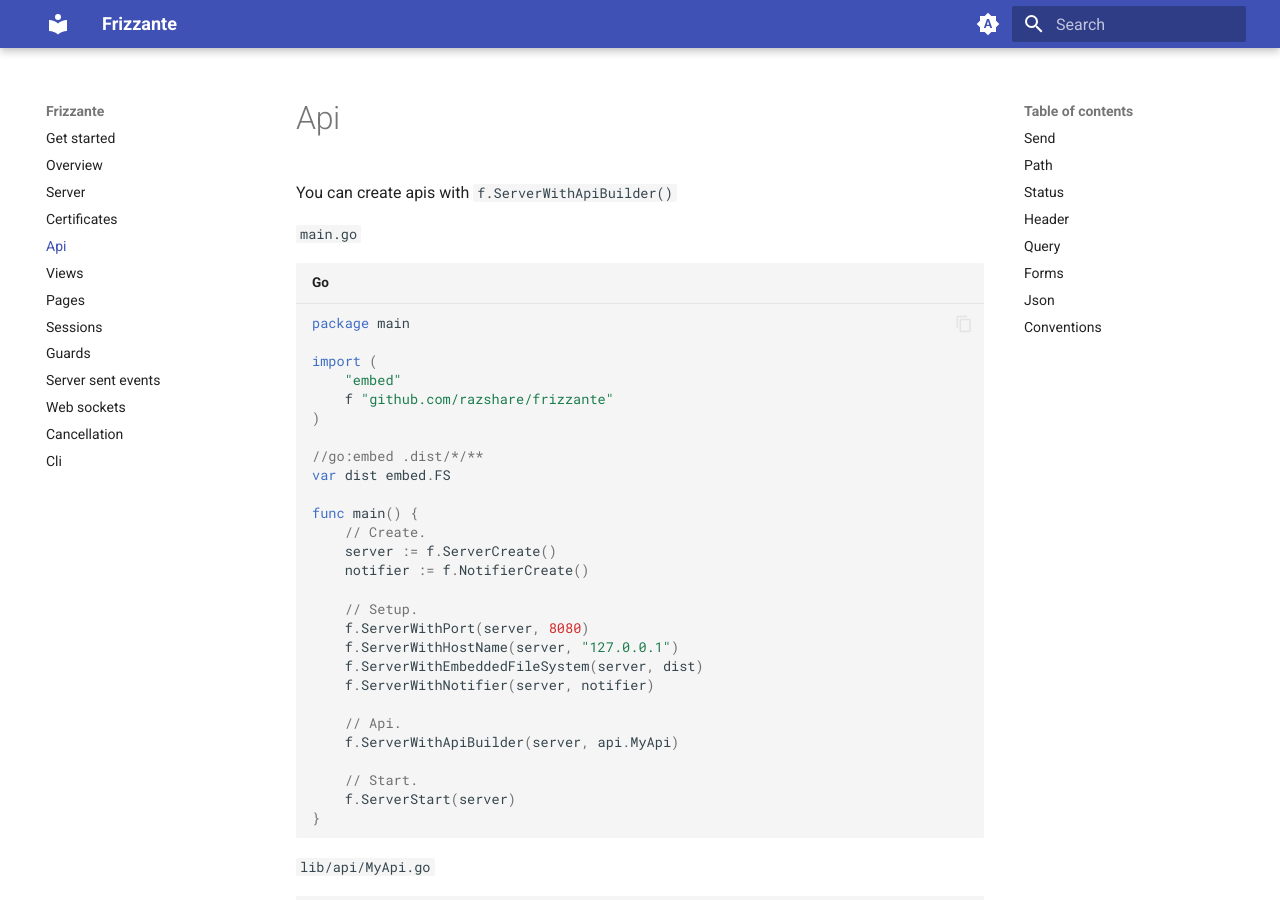
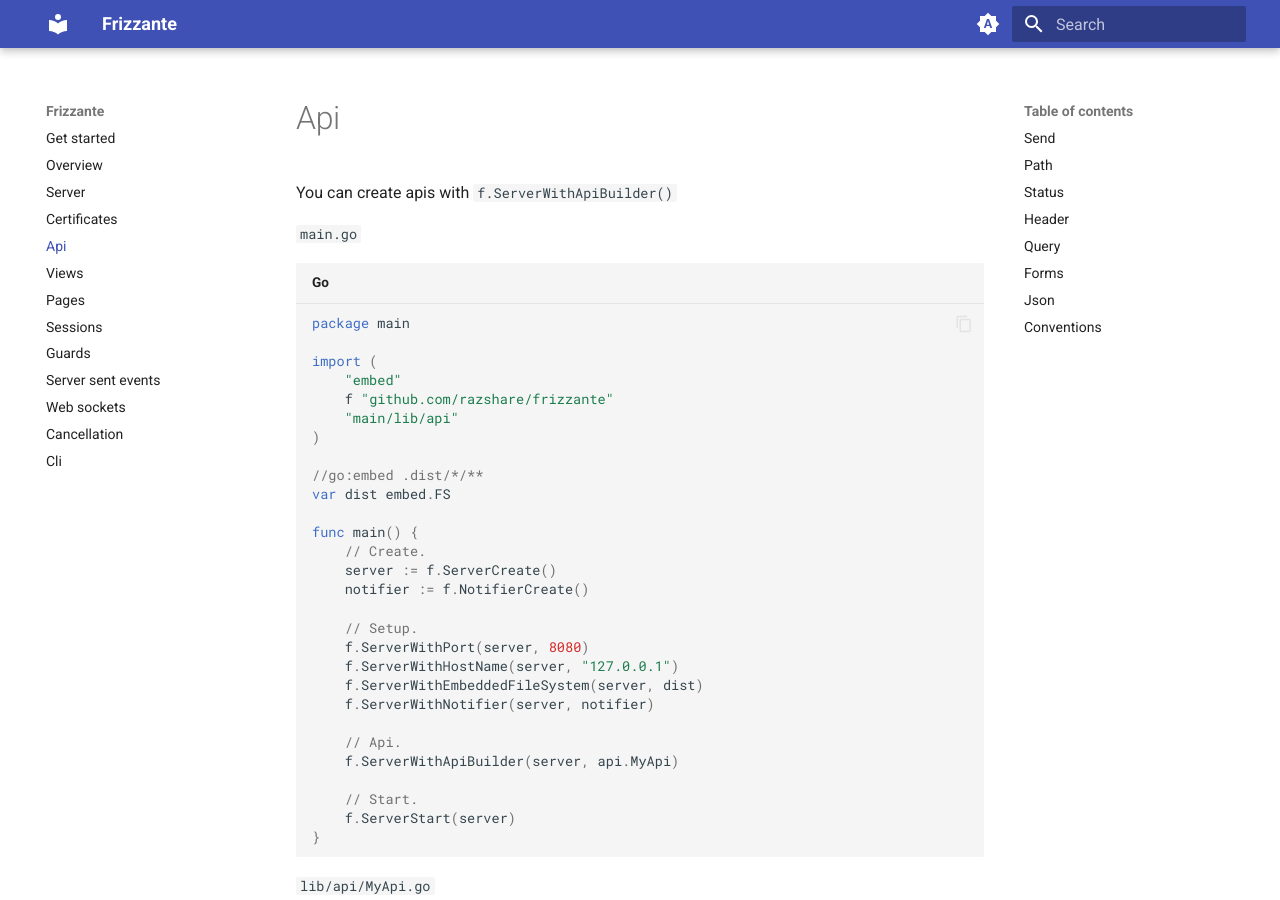
Before and after one commit to razshare/frizzante-docs, an MkDocs documentation site: the page built from docs/api.md, in a window 1280 px wide and 900 px high. Built offline with MkDocs 1.6.1 and Material for MkDocs 9.7.7, drawn with Linux system fonts in a browser that asks for light colours.

Commit message:
chore(docs): update api.

```diff
--- a/docs/api.md
+++ b/docs/api.md
@@ -8,6 +8,7 @@
 import (
 	"embed"
 	f "github.com/razshare/frizzante"
+	"main/lib/api"
 )
 
 //go:embed .dist/*/**
```
